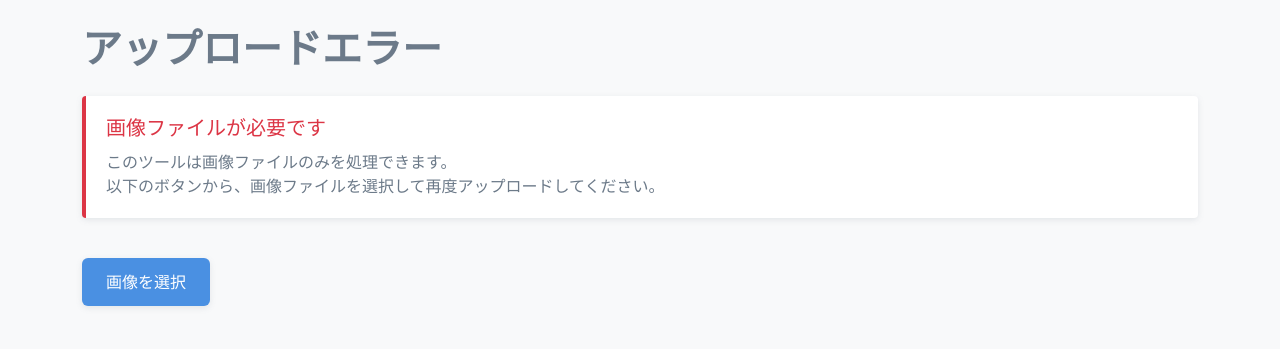
After one commit to aijnek/image-blur-app, a FastAPI app: template src/templates/upload_error.html in a window 1280 px wide. The commit adds this page. Shown: the top 349 px of the page. Run offline with FastAPI, Linux system fonts and the light colour scheme; the template is opened without the code that fills it, so the values that code supplies are empty; some libraries are stand-ins or nearby versions.

Commit message:
improved error handling

```diff
--- a/src/app.py
+++ b/src/app.py
@@ -36,26 +36,40 @@ async def upload(request: Request, file: UploadFile = File(...)):
             "file_name": file_name
         })
     else:
-        # 画像以外の場合はテキストとして表示
-        try:
-            text_content = contents.decode("utf-8")
-        except UnicodeDecodeError:
-            text_content = "バイナリファイルのためテキスト表示できません。"
-        return templates.TemplateResponse("upload_text.html", {
+        return templates.TemplateResponse("upload_error.html", {
             "request": request,
-            "file_text": text_content
         })
 
 @app.post("/apply_blur")
 async def apply_blur(
     image: UploadFile = File(...)
 ):
+    if not image.content_type.startswith('image/'):
+        return Response(
+            content=json.dumps({
+                "error": "画像ファイルのみアップロード可能です。",
+                "code": "INVALID_FILE_TYPE"
+            }),
+            media_type="application/json",
+            status_code=400
+        )
+
     try:
         # 画像データを読み込み
         image_bytes = await image.read()
 
         # 画像を開く
-        img = Image.open(io.BytesIO(image_bytes))
+        try:
+            img = Image.open(io.BytesIO(image_bytes))
+        except Exception:
+            return Response(
+                content=json.dumps({
+                    "error": "無効な画像ファイルです。",
+                    "code": "INVALID_IMAGE"
+                }),
+                media_type="application/json",
+                status_code=400
+            )
 
         # ガウシアンブラーを適用
         blurred_img = img.filter(ImageFilter.GaussianBlur(radius=10))
@@ -68,7 +82,14 @@ async def apply_blur(
         return Response(content=img_byte_arr, media_type="image/png")
     except Exception as e:
         print(f"Error in apply_blur: {str(e)}")
-        raise
+        return Response(
+            content=json.dumps({
+                "error": "画像の処理中にエラーが発生しました。",
+                "code": "PROCESSING_ERROR"
+            }),
+            media_type="application/json",
+            status_code=500
+        )
 
 # AWS Lambdaでの実行用にMangumハンドラを定義
 handler = Mangum(app)
--- /dev/null
+++ b/src/templates/upload_error.html
@@ -0,0 +1,132 @@
+<!DOCTYPE html>
+<html>
+  <head>
+    <meta charset="utf-8">
+    <meta name="viewport" content="width=device-width, initial-scale=1">
+    <title>画像ぼかしツール - エラー</title>
+    <link href="https://cdn.jsdelivr.net/npm/bootstrap@5.3.0/dist/css/bootstrap.min.css" rel="stylesheet">
+    <style>
+      :root {
+        --primary-color: #4A90E2;
+        --secondary-color: #6C7A89;
+        --accent-color: #5C6BC0;
+        --hover-color: #357ABD;
+        --shadow-color: rgba(108, 122, 137, 0.15);
+        --error-color: #dc3545;
+      }
+
+      body {
+        background-color: #F8F9FA;
+      }
+
+      h1 {
+        color: var(--secondary-color);
+        font-weight: 600;
+      }
+
+      .error-message {
+        background-color: #fff;
+        border-left: 4px solid var(--error-color);
+        padding: 20px;
+        margin: 20px 0;
+        border-radius: 4px;
+        box-shadow: 0 2px 6px var(--shadow-color);
+      }
+
+      .error-message h5 {
+        color: var(--error-color);
+        margin-bottom: 10px;
+      }
+
+      .error-message p {
+        color: var(--secondary-color);
+        margin-bottom: 0;
+      }
+
+      .file-upload {
+        position: relative;
+        display: inline-block;
+        margin: 20px 0;
+      }
+
+      .file-upload-label {
+        display: inline-block;
+        padding: 12px 24px;
+        background: var(--primary-color);
+        color: white;
+        border-radius: 6px;
+        cursor: pointer;
+        transition: all 0.3s ease;
+        font-weight: 500;
+        box-shadow: 0 2px 6px var(--shadow-color);
+      }
+
+      .file-upload-label:hover {
+        background: var(--hover-color);
+        transform: translateY(-1px);
+        box-shadow: 0 4px 8px var(--shadow-color);
+      }
+
+      .file-upload input[type="file"] {
+        position: absolute;
+        left: 0;
+        top: 0;
+        opacity: 0;
+        cursor: pointer;
+      }
+
+      .back-link {
+        color: var(--secondary-color);
+        text-decoration: none;
+        display: inline-flex;
+        align-items: center;
+        margin-bottom: 20px;
+        transition: color 0.3s ease;
+      }
+
+      .back-link:hover {
+        color: var(--primary-color);
+      }
+
+      .back-link::before {
+        content: "←";
+        margin-right: 8px;
+      }
+
+      .uploaded-content {
+        background: white;
+        padding: 20px;
+        border-radius: 8px;
+        margin: 20px 0;
+        box-shadow: 0 4px 12px var(--shadow-color);
+      }
+
+      .uploaded-content pre {
+        margin: 0;
+        white-space: pre-wrap;
+        word-wrap: break-word;
+        color: var(--secondary-color);
+      }
+    </style>
+  </head>
+  <body class="container py-4">
+    <h1 class="mb-4">アップロードエラー</h1>
+
+    <div class="error-message">
+      <h5>画像ファイルが必要です</h5>
+      <p>このツールは画像ファイルのみを処理できます。<br>
+      以下のボタンから、画像ファイルを選択して再度アップロードしてください。</p>
+    </div>
+
+    <form id="uploadForm" action="/upload" enctype="multipart/form-data" method="post">
+      <div class="file-upload">
+        <label class="file-upload-label">
+          画像を選択
+          <input id="fileInput" name="file" type="file" accept="image/*" onchange="document.getElementById('uploadForm').submit()">
+        </label>
+      </div>
+    </form>
+
+    <script src="https://cdn.jsdelivr.net/npm/bootstrap@5.3.0/dist/js/bootstrap.bundle.min.js"></script>
+  </body>
+</html>
```
Also changed, not shown: src/templates/upload_image.html (+37 -2 lines), src/templates/upload_text.html (deleted, +0 -11 lines).
